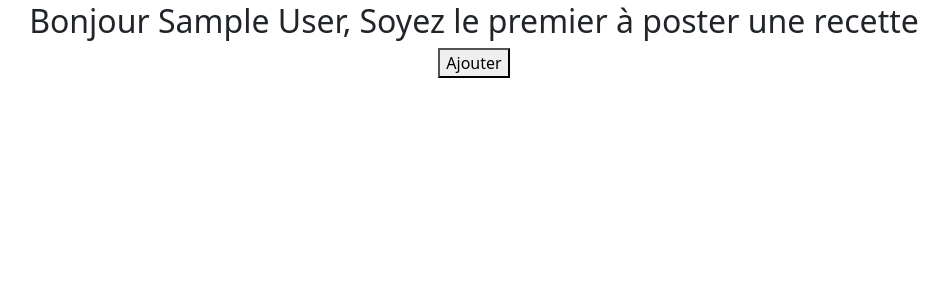
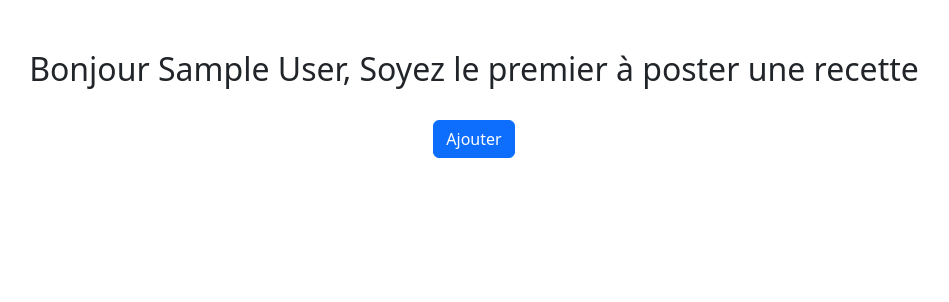
Before and after one commit to mdorizon/Boite-recette-php, a PHP site: page /recettes.php in a window 1280 px wide. Shown: the part 54-356 px from the top of the page, without its empty margins (166-1115 px from the left). Run offline with PHP 8.4, Linux system fonts and the light colour scheme; the visitor is signed in with stand-in values (Sample User, id 1); data that the repository does not hold is empty.

Commit message:
:lipstick: page design

```diff
--- a/src/recettes.php
+++ b/src/recettes.php
@@ -26,8 +26,8 @@ $result = $request->fetchAll(PDO::FETCH_ASSOC);
 <section>
   <?php if (count($result) == 0) : ?>
     <div class="text-center">
-      <h2>Bonjour <?= $_SESSION['name']; ?>, Soyez le premier à poster une recette</h2>
-      <button>Ajouter</button>
+      <h2 class="mt-5">Bonjour <?= $_SESSION['name']; ?>, Soyez le premier à poster une recette</h2>
+      <button class="btn btn-primary mt-4">Ajouter</button>
     </div>
   <?php else: ?>
     <?php foreach ($result as $recette) : ?>
@@ -37,7 +37,9 @@ $result = $request->fetchAll(PDO::FETCH_ASSOC);
         // liste des étapes
         $steps = preg_split('/;\s*/', $recette['steps']);
       ?>
-      <img src="<?= $recette['img'] ?>" alt="recette<?= $recette['id']?>">
+      <div class="d-flex mt-5 mb-5">
+        <img class="w-50" src="<?= $recette['img'] ?>" alt="recette<?= $recette['id']?>">
+        <div class="ms-5 mt-5">
           <h2><?= $recette['name'] ?></h2>
           <p>Liste des ingrédients :</p>
           <ul>
@@ -47,6 +49,8 @@ $result = $request->fetchAll(PDO::FETCH_ASSOC);
           <ol type="1">
             <?php foreach($steps as $step){ echo('<li>' . $step . '</li>'); } ?>
           </ol>
+        </div>
+      </div>
     <?php endforeach; ?>
   <?php endif; ?>
 </section>
```
Lines whose indentation alone changed are shown as unchanged.
